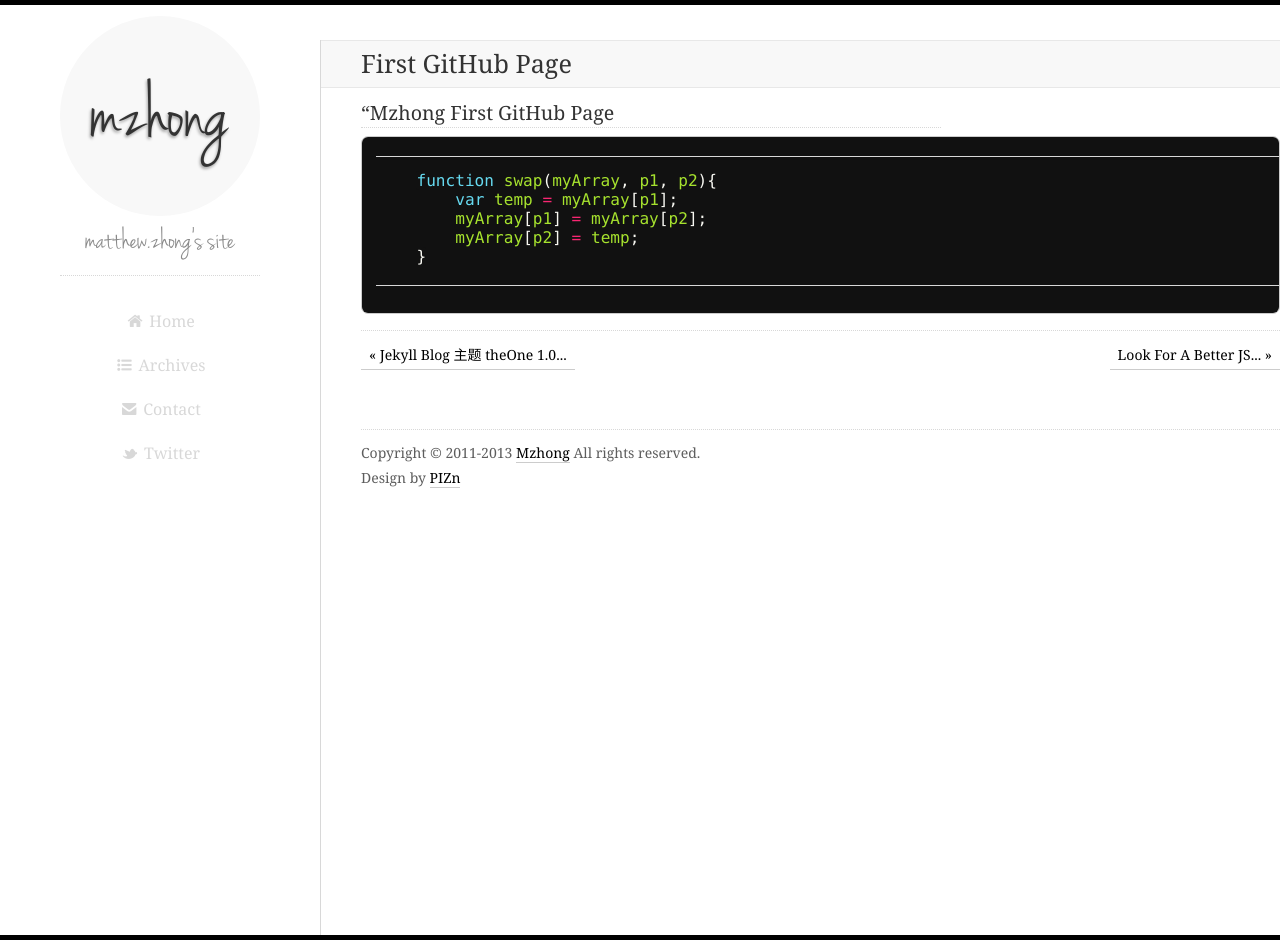
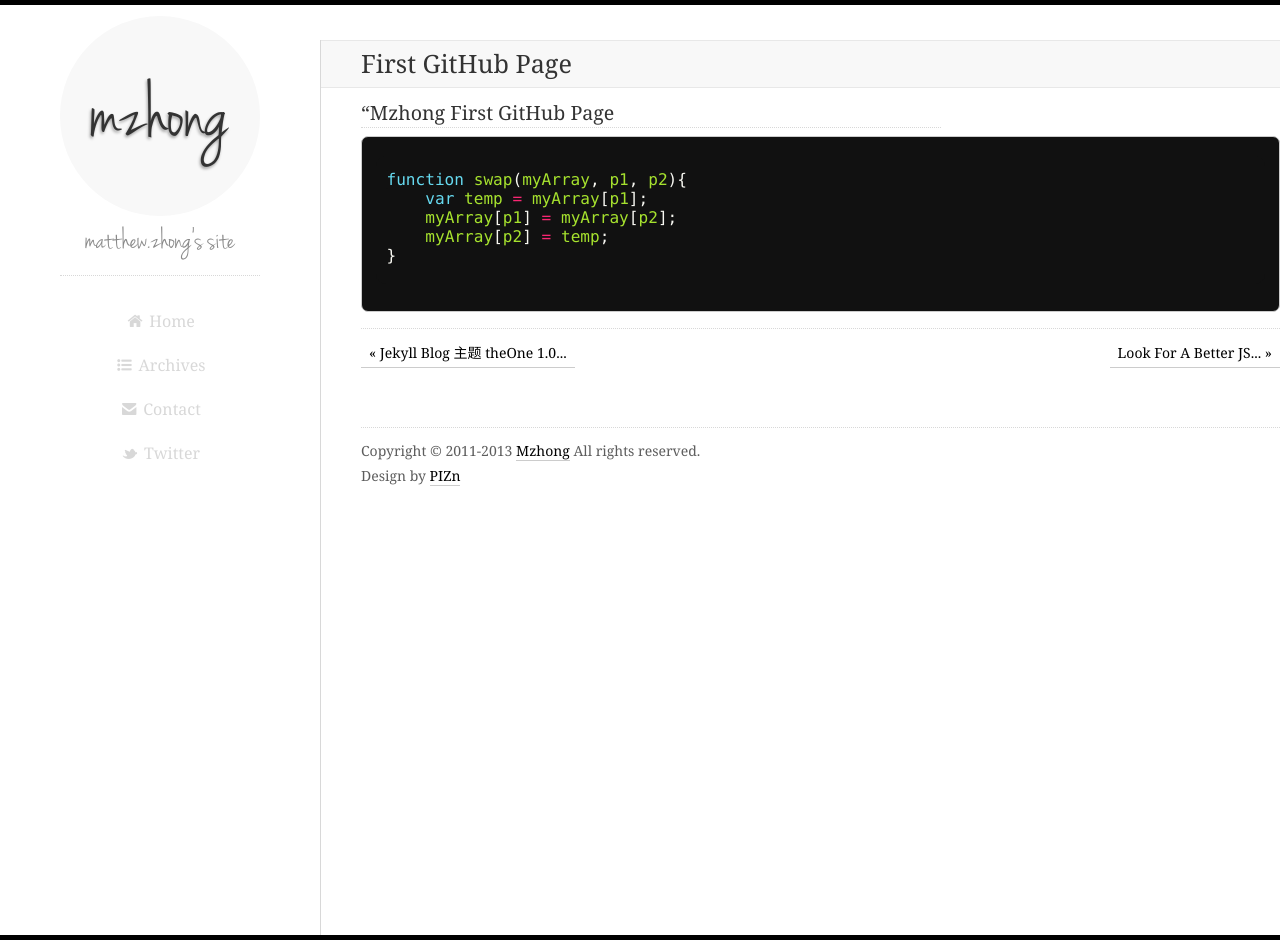
Before and after one commit to flowerszhong/flowerszhong.github.com, a Jekyll site: the page built from _posts/2013-04-02-first-github-pages.md, in a window 1280 px wide and 940 px high. Built offline with Jekyll 4.4.1, drawn with Linux system fonts in a browser that asks for light colours; Markdown is read by kramdown in place of the engine named in the settings; comment, search, counter and statistics services are not loaded.

Commit message:
set code style

```diff
--- a/css/style.css
+++ b/css/style.css
@@ -396,8 +396,23 @@
 .post p, .post pre, .post ul, .post ol, .post dl, .post form, .post hr, .post table { margin-bottom: 2em; }
 .post .time { margin-bottom: .5em; color: #d8d8d8; }
 .post blockquote { padding: 0.5em 1em 0.4em 1em; margin-bottom: 1em;  border-left: .9em solid rgb(238, 238, 238); }
-.post pre { width: 100%; margin-left: -40px; background: #f8f8f8; border-top:  1px solid #d8d8d8; border-bottom: 1px solid #d8d8d8; padding: 1em 0 1em 40px; }
-.post code { color: #4d4d4d; background: #f8f8f8; padding: 0 0.2em; border: 1px solid #d8d8d8; border-radius: 3px 3px; position: relative; top: -2px; margin: 0 3px; box-shadow: 1px 1px 0 #999; }
+.post pre {
+    background: #f8f8f8;
+    border-top:  1px solid #d8d8d8;
+    border-bottom: 1px solid #d8d8d8;
+    border-radius: 10px;
+    padding: 1em 0 1em 10px;
+}
+.post code {
+    color: #4d4d4d;
+    background: #f8f8f8;
+    padding: 0 0.2em;
+    border: 1px solid #d8d8d8;
+    border-radius: 3px 3px;
+    position: relative;
+    top: -2px; margin: 0 3px;
+    box-shadow: 1px 1px 0 #999;
+}
 .post pre code { border: none; box-shadow: none; padding: 0 0; }
 .post p, .post h3, .post h4, .post blockquote, .post li { max-width: 580px; }
 .post blockquote p { margin-bottom: 0; }
@@ -574,6 +589,8 @@
 .highlight code, .highlight pre {
     font-family: "Consolas", "Courier New", "Courier", "FreeMono", monospace;
     margin: 1em 0 1.5em 0;
+    border-top: 0 none;
+    border-bottom: 0 none;
     background-color:#111111;
 }
 
```
